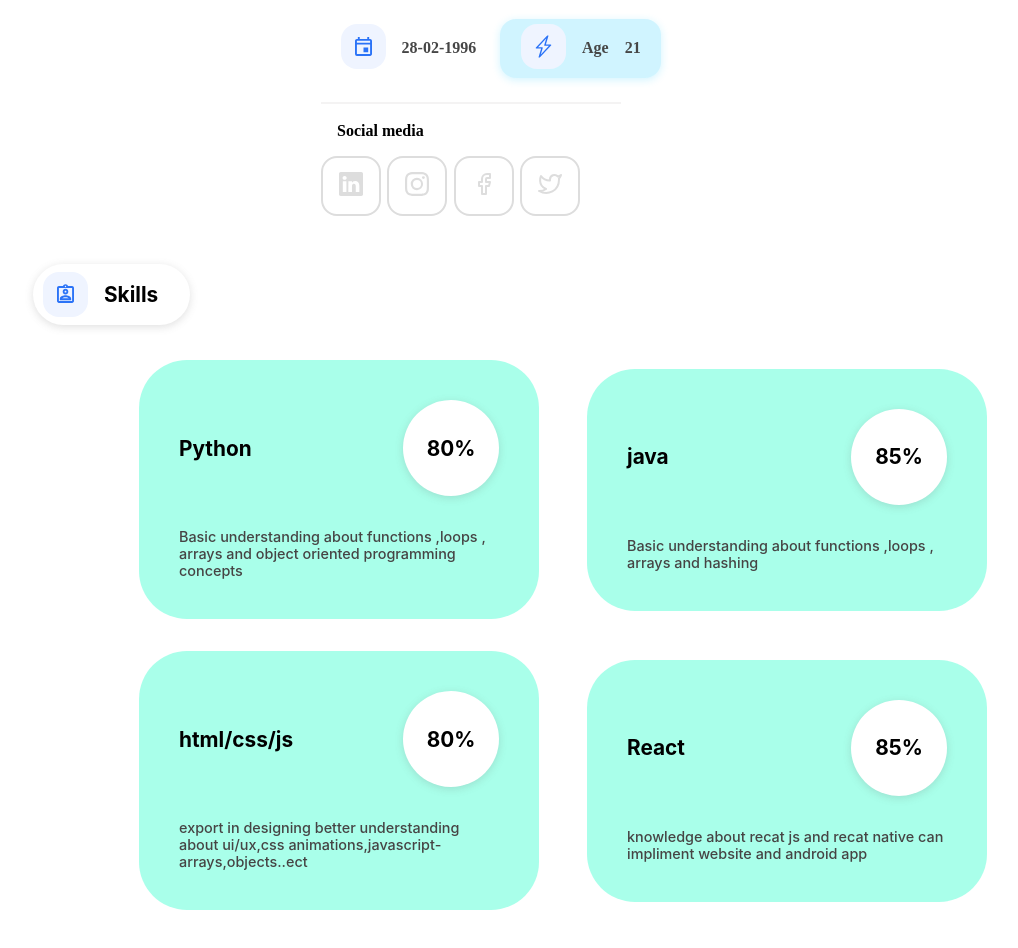
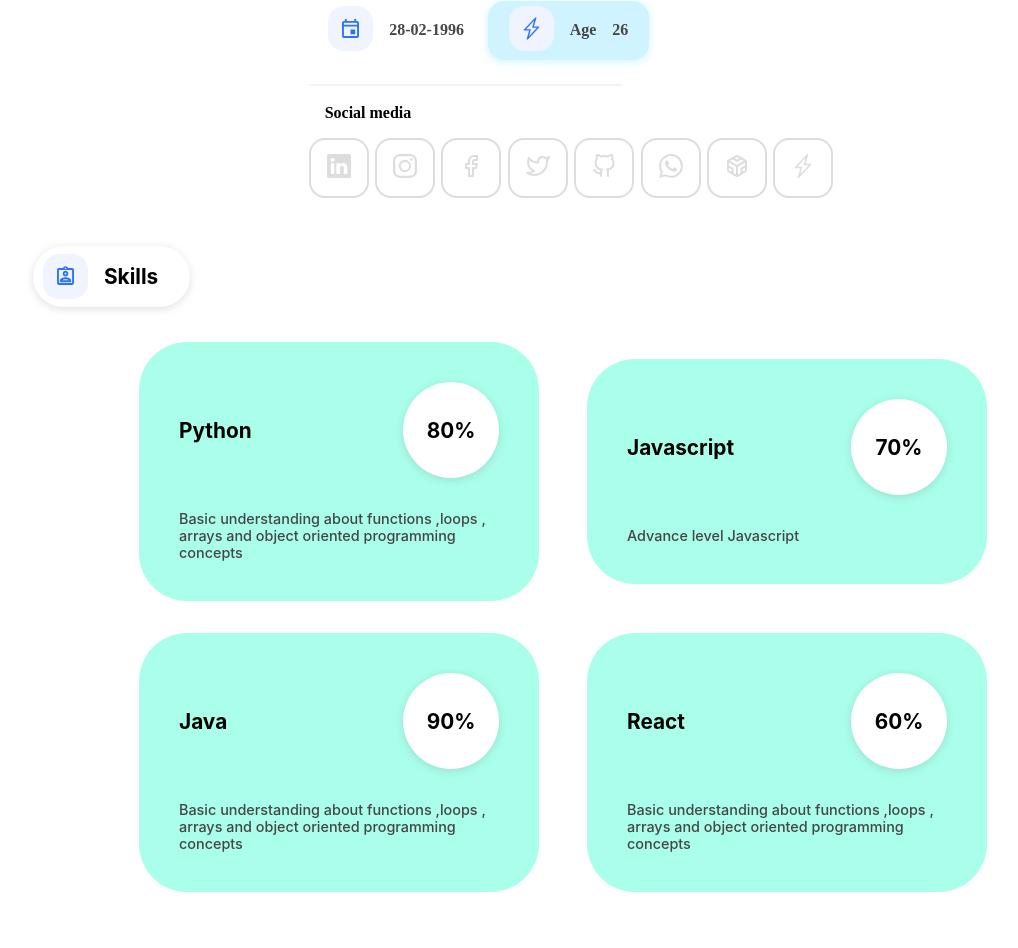
Before and after one commit to smangaraj28/smangaraj28.github.io, a React (Create React App) app: page / in a window 1280 px wide. Shown: the part 3016-3964 px from the top of the page, without its empty margins (69-1087 px from the left). Built offline with nearby package versions, Linux system fonts and the light colour scheme; a web font is replaced by a local one.

Commit message:
Links changed
Links changed

```diff
--- a/src/App.js
+++ b/src/App.js
@@ -8,19 +8,20 @@ import Project from "./Component/Projects/Project";
 import Contact from "./Component/Contact/Contact";
 import BottomNavbar from "./Component/Navbar/BottomNavbar";
 import Footer from "./Component/Footer";
+import { useContext } from "react";
 import Context from "./Data/data";
 
 export default function App() {
-
+  const user = useContext(Context);
   return (
     <>
       {/* <Model /> */}
       {/* <Topnav /> */}
-      <Home />
-      <About />
-      <Skills />
-      <Project />
-      <Contact />
+      <Home {...user.personal}/>
+      <About personal={user.personal} links={user.links}/>
+      <Skills skills={user.skills}/>
+      <Project {...user.projects}/>
+      <Contact {...user.personal}/>
       <div className="navC">
         <Navbar />
       </div>
--- a/src/Component/About/About.js
+++ b/src/Component/About/About.js
@@ -1,23 +1,19 @@
 import "../Home/Home.css";
 import { useState } from "react";
-import { FiFacebook, FiTwitter } from "react-icons/fi";
 import aboutimg from "../../assets/036.png";
 import { MdPersonOutline, MdOutlineEvent } from "react-icons/md";
 import { BiMailSend } from "react-icons/bi";
-import {
-  BsWhatsapp,
-  BsInstagram,
-  BsLightningCharge,
-  BsLinkedin
-} from "react-icons/bs";
+import { BsLightningCharge } from "react-icons/bs";
+import Links from "../../Component/Links/Links";
 
-export default function () {
+export default function (props) {
   const [dark, setdark] = useState(false);
   const [Age, setAge] = useState("");
-
+  const { name, details, email, dob } =props?.personal;
+  const links = props?.links;
   const age = () => {
     let d = new Date();
-    var agenow = d.getFullYear() - 2001 - 1;
+    var agenow = d.getFullYear() - 1996 - 1;
     if (d.getFullYear() >= 7) {
       agenow = agenow + 1;
     }
@@ -47,10 +43,7 @@ export default function () {
         </h1>
         <div className="About-containt">
           <p>
-            I’m 26 years old currently working as a senior software engineer at PayPal.
-             I like to learn new things. Being knowledgeable about any subject is an
-            ongoing process, and I’m always proactive about seeking new
-            opportunities to develop and grow in my role
+            {details}
           </p>{" "}
         </div>
         <div className="main-table">
@@ -60,20 +53,20 @@ export default function () {
                 <td>
                   <MdPersonOutline className="avatar" />{" "}
                 </td>
-                <td>Soumya Sambit Mangaraj </td>
+                <td>{name} </td>
               </tr>
               <tr>
                 <td>
                   {" "}
                   <BiMailSend className="avatar" />{" "}
                 </td>
-                <td> smangaraj28@gmail.com </td>
+                <td> {email} </td>
               </tr>
               <tr>
                 <td>
                   <MdOutlineEvent className="avatar" />{" "}
                 </td>
-                <td> 28-02-1996 </td>
+                <td> {dob} </td>
 
                 <tr></tr>
                 <tr className="tag">
@@ -110,27 +103,7 @@ export default function () {
               <MdOutlineFileDownload style={{ fontSize: "24px" }} />
             </span>
           </button> */}
-
-          <button className="avatar">
-            <a href="https://www.linkedin.com/in/soumya-sambit-mangaraj/">
-              <BsLinkedin style={{ fontSize: "1.5rem" }} />
-            </a>
-          </button>
-          <button className="avatar">
-            <a href="https://www.instagram.com/soumyasambitmangaraj/">
-              <BsInstagram style={{ fontSize: "1.5rem" }} />
-            </a>
-          </button>
-          <button className="avatar">
-            <a href="https://www.facebook.com/soumyasambit.mangaraj/">
-              <FiFacebook style={{ fontSize: "1.5rem" }} />
-            </a>
-          </button>
-          <button className="avatar">
-            <a href="https://www.facebook.com/ganesh.varkal.3">
-              <FiTwitter style={{ fontSize: "1.5rem" }} />
-            </a>
-          </button>
+          <Links {...links}></Links>
         </div>
       </div>
     </div>
--- a/src/Component/Home/Home.js
+++ b/src/Component/Home/Home.js
@@ -1,6 +1,6 @@
 import "./Home.css";
 import "./window.css";
-import { useState, useContext, createContext } from "react";
+import { useState } from "react";
 import { FiLinkedin, FiGithub, FiCodesandbox } from "react-icons/fi";
 import {
   MdOutlineNearMe,
@@ -9,14 +9,11 @@ import {
   MdEast
 } from "react-icons/md";
 import { BsLightningCharge } from "react-icons/bs";
-
-import Context from "../../Data/data";
 import Window from "./Window";
 import hero from "../../assets/034.png";
 
-export default function Home() {
+export default function Home({name, keywords, currentStatus}) {
   const [dark, setdark] = useState(false);
-  const user = useContext(Context);
 
   const ListIcons = [
     <FiLinkedin color={dark ? "white" : "#688bff"} />,
@@ -26,7 +23,6 @@ export default function Home() {
     <BsLightningCharge />,
     <FiCodesandbox />
   ];
-  // console.log(user);
   return (
     <section
       className="Home"
@@ -63,13 +59,13 @@ export default function Home() {
         // style={{ background: dark ? "#ffffff1e" : "white" }}
       >
         <h1>
-          {user.personal.name.split(" ")[0]}{" "}
+          {name.split(" ")[0]}{" "}
           <span style={{ color: dark ? "#4a4854" : "#0508be67" }}>
-            {user.personal.name.split(" ")[1]}
+            {name.split(" ")[1]}
           </span>
           <p>
             {" "}
-            {user.personal.keywords[0]} , {user.personal.keywords[1]}{" "}
+            {keywords[0]} , {keywords[1]}{" "}
           </p>
         </h1>
         <div className="p-box">
@@ -123,7 +119,7 @@ export default function Home() {
                 color: dark ? "#ffff" : "#191919"
               }}
             />
-            <span>{user.personal.currentStatus}</span>
+            <span>{currentStatus}</span>
           </button>
         </div>
         <br />
--- /dev/null
+++ b/src/Component/Links/Links.js
@@ -0,0 +1,51 @@
+import { BsInstagram, BsLightningCharge, BsLinkedin, BsWhatsapp } from "react-icons/bs";
+import { FiCodesandbox, FiFacebook, FiGithub, FiTwitter } from "react-icons/fi";
+
+export default function Links({linkedin, facebook, instagram, whatsapp,
+     twitter, github, stackblitz, sandbox}) {
+
+  return (
+      <>
+         <button className="avatar">
+            <a href={linkedin}>
+              <BsLinkedin style={{ fontSize: "1.5rem" }} />
+            </a>
+          </button>
+          <button className="avatar">
+            <a href={instagram}>
+              <BsInstagram style={{ fontSize: "1.5rem" }} />
+            </a>
+          </button>
+          <button className="avatar">
+            <a href={facebook}>
+              <FiFacebook style={{ fontSize: "1.5rem" }} />
+            </a>
+          </button>
+          <button className="avatar">
+            <a href={twitter}>
+              <FiTwitter style={{ fontSize: "1.5rem" }} />
+            </a>
+          </button>
+          <button className="avatar">
+            <a href={github}>
+              <FiGithub style={{ fontSize: "1.5rem" }} />
+            </a>
+          </button>
+          <button className="avatar">
+            <a href={whatsapp}>
+              <BsWhatsapp style={{ fontSize: "1.5rem" }} />
+            </a>
+          </button>
+          <button className="avatar">
+            <a href={sandbox}>
+              <FiCodesandbox style={{ fontSize: "1.5rem" }} />
+            </a>
+          </button>
+          <button className="avatar">
+            <a href={stackblitz}>
+              <BsLightningCharge style={{ fontSize: "1.5rem" }} />
+            </a>
+          </button>
+      </>
+  );
+}
--- a/src/Component/Skills/Skills.js
+++ b/src/Component/Skills/Skills.js
@@ -1,7 +1,7 @@
 import "../Home/Home.css";
 import "../../styles.css";
 import { MdOutlineAssignmentInd } from "react-icons/md";
-export default () => {
+export default (props) => {
   return (
     <div className="box-center-row" id="Skills">
       <div className="subTitle">
@@ -13,43 +13,18 @@ export default () => {
       </div>
       <div className="Skills">
         <div className="grid-container">
-          {[
-            {
-              content:
-                "Basic understanding about functions ,loops , arrays and object oriented programming concepts ",
-              Title: "Python",
-              per: "80%"
-            },
-            {
-              content:
-                "Basic understanding about functions ,loops , arrays and hashing",
-              Title: "java",
-              per: "85%"
-            },
-            {
-              content:
-                "export in designing better understanding about ui/ux,css animations,javascript-arrays,objects..ect",
-              Title: "html/css/js",
-              per: "80%"
-            },
-            {
-              content:
-                "knowledge about  recat js and recat native can impliment website and android app",
-              Title: "React",
-              per: "85%"
-            }
-          ].map((i) => (
+          {props?.skills.map((i) => (
             <div className="grid-item">
               <div className="Cards">
                 <div className="Card-header">
                   <h2>
-                    {i.Title} {/* <span>subTitle</span> */}
+                    {i.title} {/* <span>subTitle</span> */}
                   </h2>
                   <div className="card-avatar">
-                    <h2>{i.per}</h2>
+                    <h2>{i.efficiency}</h2>
                   </div>
                 </div>
-                <h2 className="content">{i.content}</h2>
+                <h2 className="content">{i.description}</h2>
               </div>
             </div>
           ))}
--- a/src/Data/data.json
+++ b/src/Data/data.json
@@ -29,14 +29,14 @@
         }
     ],
     "links": {
-        "linkedin": "",
-        "facebook": "",
-        "instagram": "",
+        "linkedin": "https://www.linkedin.com/in/soumya-sambit-mangaraj/",
+        "facebook": "https://www.facebook.com/soumyasambit.mangaraj/",
+        "instagram": "https://www.instagram.com/soumyasambitmangaraj/",
         "whatsapp": "",
         "twitter": "",
-        "github": "",
-        "stackblitz": "",
-        "sandbox": ""
+        "github": "https://github.com/smangaraj28",
+        "stackblitz": "https://stackblitz.com/@smangaraj28",
+        "sandbox": "https://codesandbox.io/u/smangaraj28"
     },
     "projects": {
         "mega": [
@@ -58,9 +58,24 @@
     },
     "skills": [
         {
-            "name": "",
-            "efficiency": "",
-            "description": ""
+            "title": "Python",
+            "efficiency": "80%",
+            "description": "Basic understanding about functions ,loops , arrays and object oriented programming concepts "
+        },
+        {
+            "title": "Javascript",
+            "efficiency": "70%",
+            "description": "Advance level Javascript"
+        },
+        {
+            "title": "Java",
+            "efficiency": "90%",
+            "description": "Basic understanding about functions ,loops , arrays and object oriented programming concepts "
+        },
+        {
+            "title": "React",
+            "efficiency": "60%",
+            "description": "Basic understanding about functions ,loops , arrays and object oriented programming concepts "
         }
     ]
 }
```
Also changed, not shown: src/Component/Links/links.css (added).
